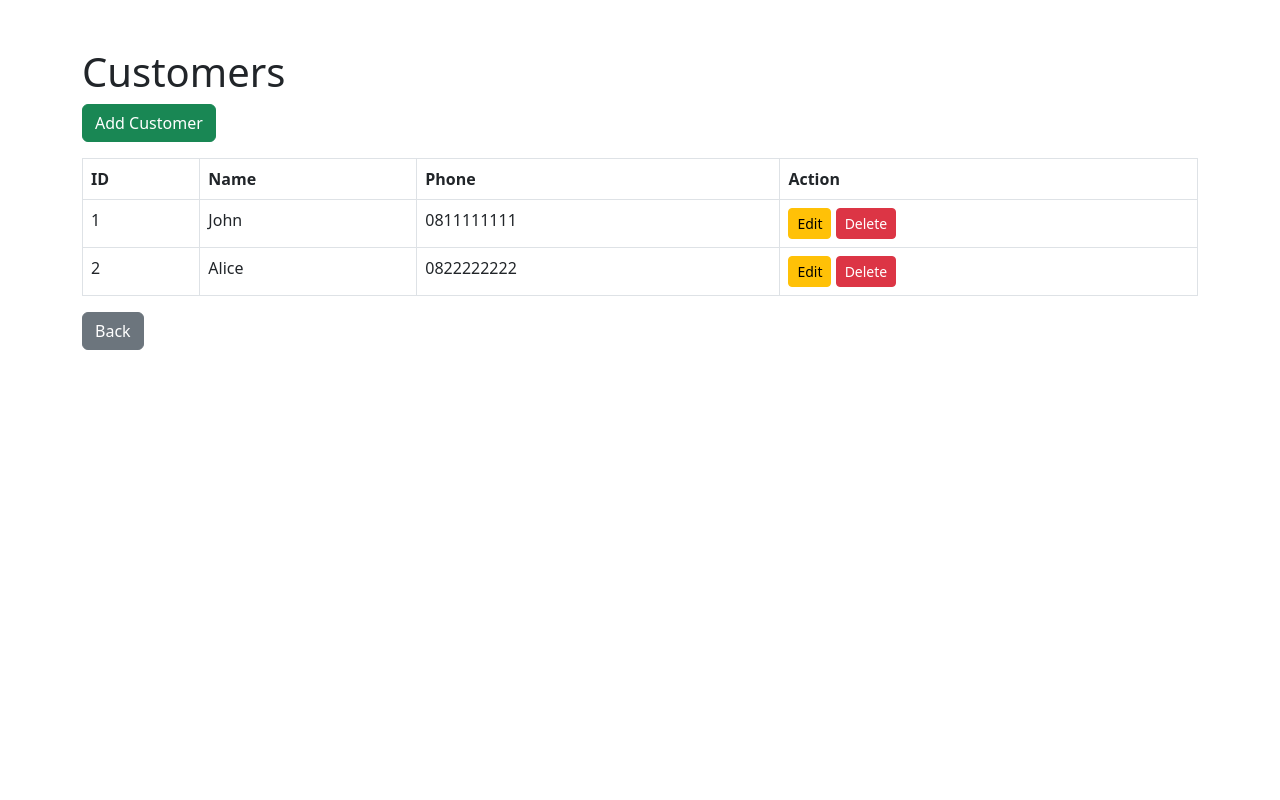
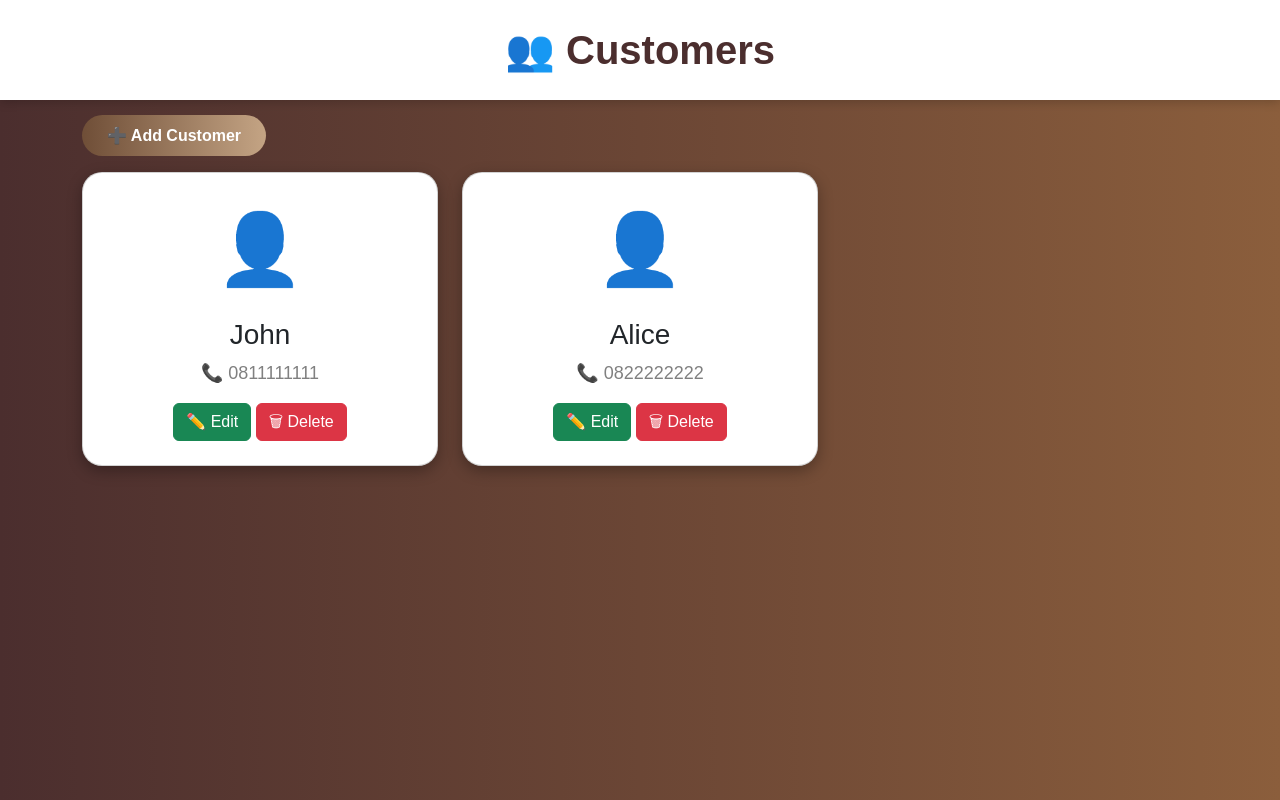
Before and after one commit to tanawinkanl-commits/cs104_khoyen, a Flask app: page /customers in a window 1280 px wide. Run offline with Flask 3, Linux system fonts and the light colour scheme; data comes from the database, SQL or seed files in the repository.

Commit message:
Add files via upload

```diff
--- a/templates/customers.html
+++ b/templates/customers.html
@@ -6,57 +6,121 @@
     <link
     href="https://cdn.jsdelivr.net/npm/bootstrap@5.3.0/dist/css/bootstrap.min.css"
     rel="stylesheet">
+
+    <style>
+
+        body{
+            background: linear-gradient(to right, #4b2e2e, #8b5e3c);
+            min-height: 100vh;
+            font-family: Arial;
+        }
+
+        .header{
+            background: white;
+            padding: 20px;
+            text-align: center;
+            font-size: 40px;
+            font-weight: bold;
+            color: #4b2e2e;
+            box-shadow: 0 2px 10px rgba(0,0,0,0.2);
+        }
+
+        .customer-card{
+            border-radius: 20px;
+            overflow: hidden;
+            transition: 0.3s;
+            box-shadow: 0 5px 15px rgba(0,0,0,0.3);
+        }
+
+        .customer-card:hover{
+            transform: translateY(-5px);
+        }
+
+        .btn-add{
+            background: linear-gradient(to right, #6f4e37, #c4a484);
+            color: white;
+            padding: 12px 25px;
+            border-radius: 30px;
+            text-decoration: none;
+            font-weight: bold;
+        }
+
+        .btn-add:hover{
+            color: white;
+        }
+
+        .customer-icon{
+            font-size: 70px;
+        }
+
+        .phone{
+            color: gray;
+            font-size: 18px;
+        }
+
+    </style>
+
 </head>
 
-<body class="container mt-5">
+<body>
 
-<h1>Customers</h1>
+<div class="header">
+    👥 Customers
+</div>
 
-<a href="/add_customer"
-   class="btn btn-success mb-3">
-   Add Customer
+<div class="container mt-4">
+
+    <a href="/add_customer" class="btn-add">
+        ➕ Add Customer
     </a>
 
-<table class="table table-bordered">
-
-<tr>
-    <th>ID</th>
-    <th>Name</th>
-    <th>Phone</th>
-    <th>Action</th>
-</tr>
+    <div class="row mt-4">
 
         {% for customer in customers %}
-<tr>
 
-    <td>{{ customer.customer_id }}</td>
+        <div class="col-md-4 mb-4">
 
-    <td>{{ customer.customer_name }}</td>
+            <div class="card customer-card">
 
-    <td>{{ customer.phone }}</td>
+                <div class="card-body text-center p-4">
 
-    <td>
+                    <div class="customer-icon">
+                        👤
+                    </div>
+
+                    <h3 class="mt-3">
+                        {{ customer.customer_name }}
+                    </h3>
+
+                    <p class="phone">
+                        📞 {{ customer.phone }}
+                    </p>
+
+                    <div class="mt-3">
 
                         <a href="/edit_customer/{{ customer.customer_id }}"
-           class="btn btn-warning btn-sm">
-           Edit
+                           class="btn btn-success">
+                           ✏️ Edit
                         </a>
 
                         <a href="/delete_customer/{{ customer.customer_id }}"
-           class="btn btn-danger btn-sm">
-           Delete
+                           class="btn btn-danger">
+                           🗑 Delete
                         </a>
 
-    </td>
+                    </div>
 
-</tr>
+                </div>
+
+            </div>
+
+        </div>
+
         {% endfor %}
 
-</table>
+    </div>
 
-<a href="/" class="btn btn-secondary">
-    Back
-</a>
+</div>
 
 </body>
 </html>
```
Also changed, not shown: templates/index.html (+104 -8 lines), templates/products.html (+93 -34 lines). Lines whose indentation alone changed are shown as unchanged.
